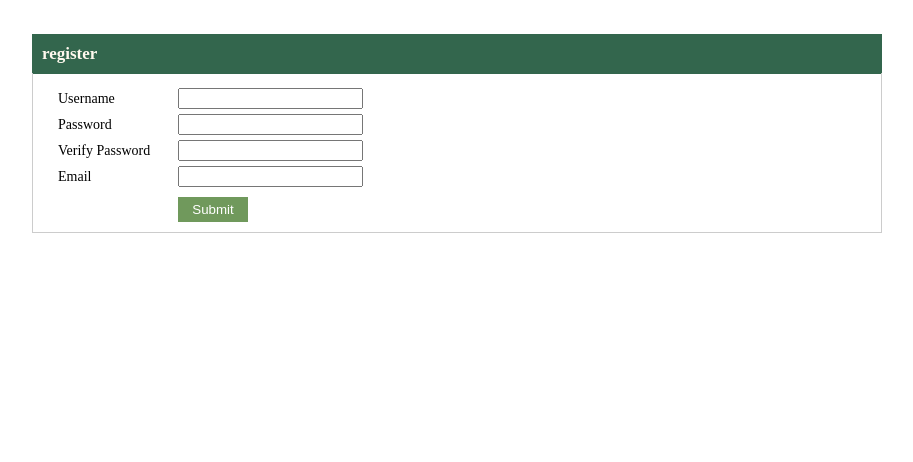
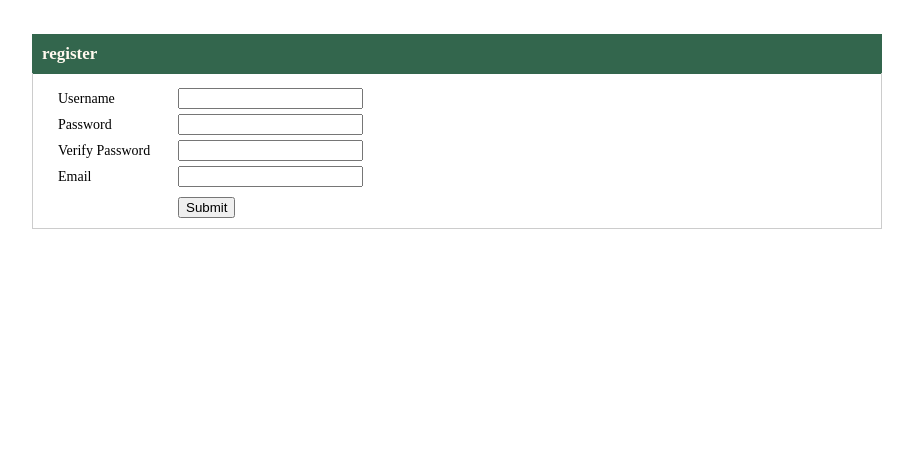
Before and after one commit to tonymajestro2/blog, a Python web app: template templates/register.html in a window 1280 px wide. Shown: the part 99-561 px from the top of the page, without its empty margins (183-1096 px from the left). Run offline with Jinja, Linux system fonts and the light colour scheme; the template is opened without the code that fills it, so the values that code supplies are empty.

Commit message:
Changed button styles back to default

```diff
--- a/static/main.css
+++ b/static/main.css
@@ -321,7 +321,7 @@ footer #quote {
     font-size: 14px;
 }
 
-input[type=submit] {
+/*input[type=submit] {
     width: 70px;
     height: 25px;
     background-color: #70995C;
@@ -333,4 +333,4 @@ input[type=submit] {
 
 input[type=submit]:hover {
     background-color: #658A53;
-}
+}*/
```
